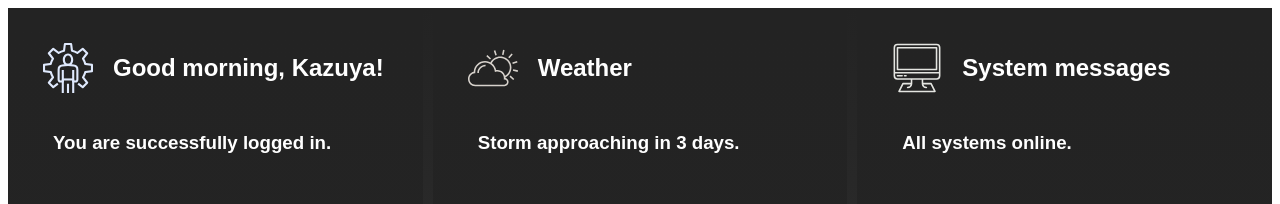
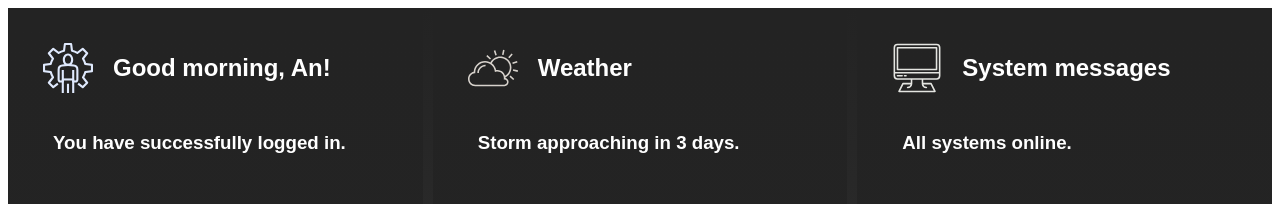
Before and after one commit to AnX1001/Flights_Dashboard, a Next.js app: page /dashboard in a window 1280 px wide. Shown: the top 204 px of the page. Built offline with nearby package versions, Linux system fonts and the light colour scheme; a web font is replaced by a local one.

Commit message:
docs: add screenshot of user interface

```diff
--- a/src/app/dashboard/components/UserInfo.tsx
+++ b/src/app/dashboard/components/UserInfo.tsx
@@ -4,9 +4,9 @@ export default function UserInfo() {
   return (
     <WidgetCard
       logoSrc="./Person.svg"
-      heading="Good morning, Kazuya!"
+      heading="Good morning, An!"
       imageAlt="image of a user"
-      info="You are successfully logged in."
+      info="You have successfully logged in."
     />
   );
 }
```
Also changed, not shown: public/dashboard.png (added), 1 other file (tests, documents, lock files or other folders).
